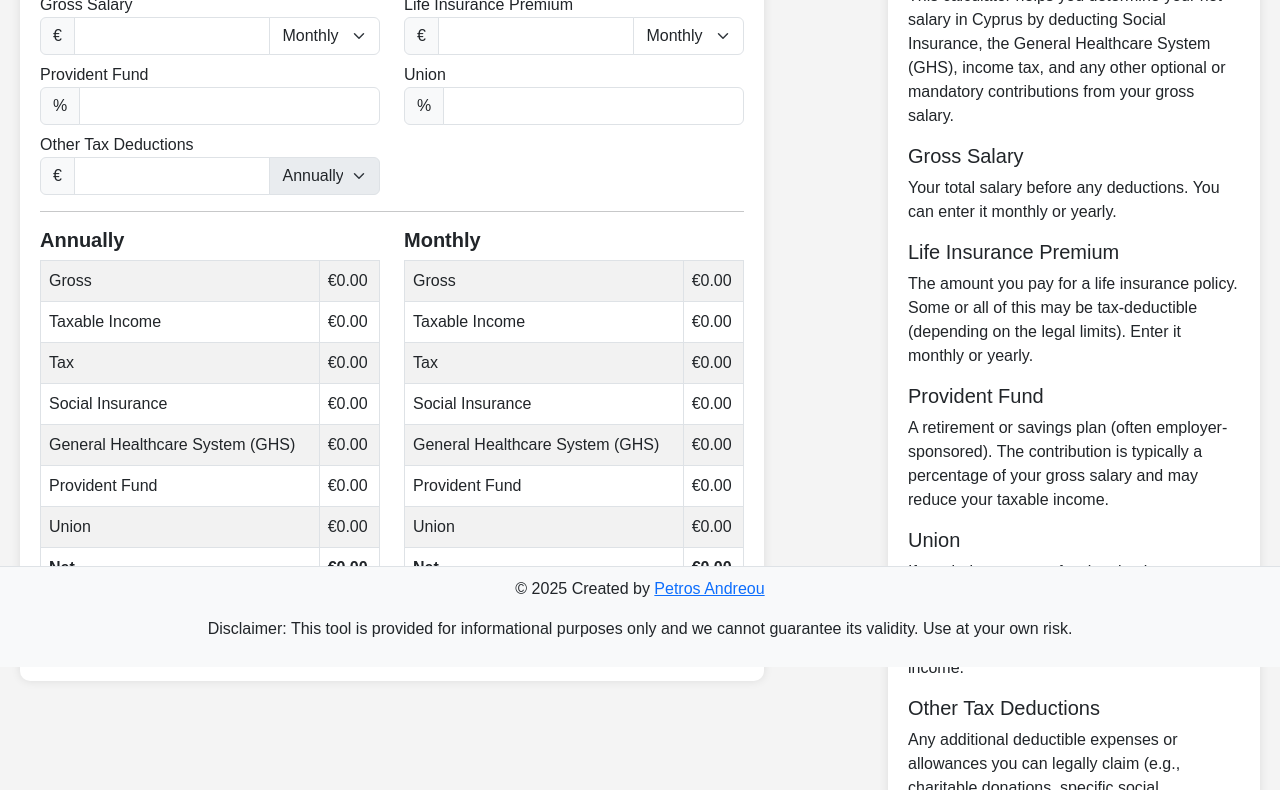
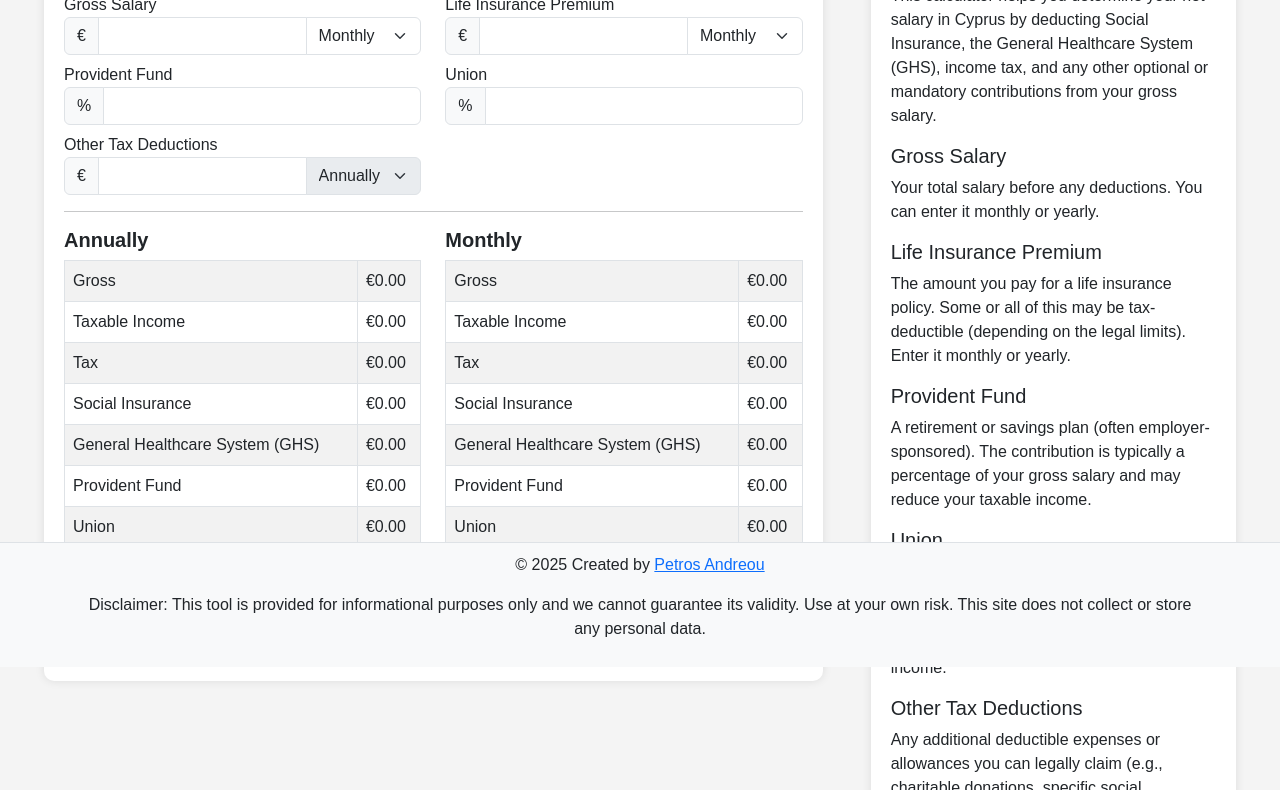
Before and after one commit to cyprus-salary-calculator/cyprus-salary-calculator.github.io, a plain HTML site: page index.html in a window 1280 px wide. Shown: the part 133-923 px from the top of the page. Drawn offline with nearby package versions, Linux system fonts and the light colour scheme.

Commit message:
style corrections

```diff
--- a/index.html
+++ b/index.html
@@ -41,11 +41,13 @@
     </select>
 </div>
 
-<div class="main-container">
+<div class="container-fluid px-4">
+    <div class="row gx-5">
+        <div class="col-md-8">
             <div class="calculator-container">
                 <h2 id="mainTitle" class="text-center">Cyprus Net Salary Calculator</h2>
                 <div class="row mt-2">
-            <div class="col-md-6">
+                    <div class="col-md-12 col-xl-6">
                         <div class="form-group">
                             <label id="grossSalaryLabel" for="grossSalary">Gross Salary</label>
                             <div class="input-group select-group">
@@ -58,7 +60,7 @@
                             </div>
                         </div>
                     </div>
-            <div class="col-md-6">
+                    <div class="col-md-12 col-xl-6">
                         <div class="form-group">
                             <label id="lifeInsuranceLabel" for="lifeInsurance">Life Insurance Premium</label>
                             <div class="input-group select-group">
@@ -71,7 +73,7 @@
                             </div>
                         </div>
                     </div>
-            <div class="col-md-6 mt-2">
+                    <div class="col-md-12 col-xl-6 mt-2">
                         <div class="form-group">
                             <label id="providentFundLabel" for="providentFund">Provident Fund</label>
                             <div class="input-group">
@@ -80,7 +82,7 @@
                             </div>
                         </div>
                     </div>
-            <div class="col-md-6 mt-2">
+                    <div class="col-md-12 col-xl-6 mt-2">
                         <div class="form-group">
                             <label id="unionLabel" for="union">Union</label>
                             <div class="input-group">
@@ -91,7 +93,7 @@
                     </div>
                 </div>
                 <div class="row">
-            <div class="col-md-6 mt-2">
+                    <div class="col-md-12 col-xl-6 mt-2">
                         <div class="form-group">
                             <label id="otherDeductionsLabel" for="otherDeductions">Other Tax Deductions</label>
                             <div class="input-group select-group">
@@ -207,6 +209,8 @@
                     </div>
                 </div>
             </div>
+        </div>
+        <div class="col-md-4">
             <div class="explanation-container">
                 <!-- MAIN TITLE -->
                 <h4 id="howItWorksTitle">How It Works</h4>
@@ -256,14 +260,16 @@
                     The result is your take-home pay, shown with both monthly and annual breakdowns.
                 </p>
             </div>
+        </div>
 
+    </div>
 </div>
 </body>
 <footer class="fixed-footer">
     <div class="container text-center">
         <p>&copy; 2025 Created by <a href="https://github.com/petrandr" target="_blank">Petros Andreou</a></p>
-        <p class="disclaimer">
-            Disclaimer: This tool is provided for informational purposes only and we cannot guarantee its validity. Use at your own risk.
+        <p class="disclaimerText">
+            Disclaimer: This tool is provided for informational purposes only and we cannot guarantee its validity. Use at your own risk. This site does not collect or store any personal data.
         </p>
     </div>
 </footer>
--- a/scripts/language.js
+++ b/scripts/language.js
@@ -39,8 +39,8 @@ const translations = {
         taxableIncomeTitle: "Taxable Income",
         taxableIncomeText: "Taxable Income is calculated as: Gross Salary - (Social Insurance + GHS + Life Insurance + Provident Fund + Union Fees + Other Deductions). The exact deductibility of each item may depend on current Cyprus tax laws.",
         netSalaryTitle: "Net Salary Calculation",
-        netSalaryText: "Once the taxable income is determined, the calculator applies the Cyprus tax brackets to calculate your income tax. Your net salary is then: Gross Salary - (All Contributions + Tax). The result is your take-home pay, shown with both monthly and annual breakdowns."
-
+        netSalaryText: "Once the taxable income is determined, the calculator applies the Cyprus tax brackets to calculate your income tax. Your net salary is then: Gross Salary - (All Contributions + Tax). The result is your take-home pay, shown with both monthly and annual breakdowns.",
+        disclaimerText: "Disclaimer: This tool is provided for informational purposes only and we cannot guarantee its validity. Use at your own risk. This site does not collect or store any personal data.",
     },
     gr: {
         mainTitle: "Υπολογιστής Καθαρού Μισθού Κύπρου",
@@ -76,7 +76,11 @@ const translations = {
         taxableIncomeTitle: "Φορολογητέο Εισόδημα",
         taxableIncomeText: "Το Φορολογητέο Εισόδημα υπολογίζεται ως: Μικτός Μισθός - (Κοινωνικές Ασφαλίσεις + ΓΕΣΥ + Ασφάλεια Ζωής + Ταμείο Αποταμίευσης + Συνδικαλισμός + Άλλες Εκπτώσεις). Το ακριβές ποσό κάθε έκπτωσης εξαρτάται από την εκάστοτε κυπριακή νομοθεσία.",
         netSalaryTitle: "Υπολογισμός Καθαρού Μισθού",
-        netSalaryText: "Αφού προσδιοριστεί το φορολογητέο εισόδημα, ο υπολογιστής εφαρμόζει τις κυπριακές φορολογικές κλίμακες για να υπολογίσει τον φόρο εισοδήματος. Ο καθαρός μισθός σας προκύπτει ως: Μικτός Μισθός - (Όλες οι Εισφορές + Φόρος). Το αποτέλεσμα είναι ο μισθός που λαμβάνετε, εμφανιζόμενο με μηνιαία και ετήσια ανάλυση."
+        netSalaryText: "Αφού προσδιοριστεί το φορολογητέο εισόδημα, ο υπολογιστής εφαρμόζει τις κυπριακές φορολογικές κλίμακες για να υπολογίσει τον φόρο εισοδήματος. Ο καθαρός μισθός σας προκύπτει ως: Μικτός Μισθός - (Όλες οι Εισφορές + Φόρος). Το αποτέλεσμα είναι ο μισθός που λαμβάνετε, εμφανιζόμενο με μηνιαία και ετήσια ανάλυση.",
+        disclaimerText: "Αποποίηση Ευθύνης: Αυτό το εργαλείο παρέχεται αποκλειστικά για ενημερωτικούς σκοπούς και δεν μπορούμε να εγγυηθούμε την εγκυρότητά του. Χρησιμοποιήστε το με δική σας ευθύνη. Αυτός ο ιστότοπος δεν συλλέγει ούτε αποθηκεύει προσωπικά δεδομένα."
+
+
+
 
     }
 };
--- a/style.css
+++ b/style.css
@@ -5,16 +5,7 @@ body {
     padding-bottom: 120px; /* Adjust this value to match your footer's height */
 }
 
-.main-container {
-    display: flex;
-    justify-content: space-between;
-    align-items: flex-start;
-    gap: 20px;
-}
-
 .calculator-container {
-    flex: 2;
-    max-width: 60%;
     background: white;
     padding: 20px;
     border-radius: 10px;
@@ -22,35 +13,15 @@ body {
 }
 
 .explanation-container {
-    flex: 1;
-    max-width: 30%;
     background: white;
     padding: 20px;
     border-radius: 10px;
     box-shadow: 0px 0px 10px rgba(0, 0, 0, 0.1);
 }
 
-
-#resultsContainer {
-    /*display: none;*/
-}
-
 .table th {
     background-color: #007bff;
     color: white;
-}
-
-.loading {
-    display: none;
-    text-align: center;
-    margin-top: 10px;
-    font-size: 16px;
-    font-weight: bold;
-}
-
-.results-container p {
-    display: flex;
-    justify-content: space-between;
 }
 
 .select-group input.form-control {
```
Lines whose indentation alone changed are shown as unchanged.
